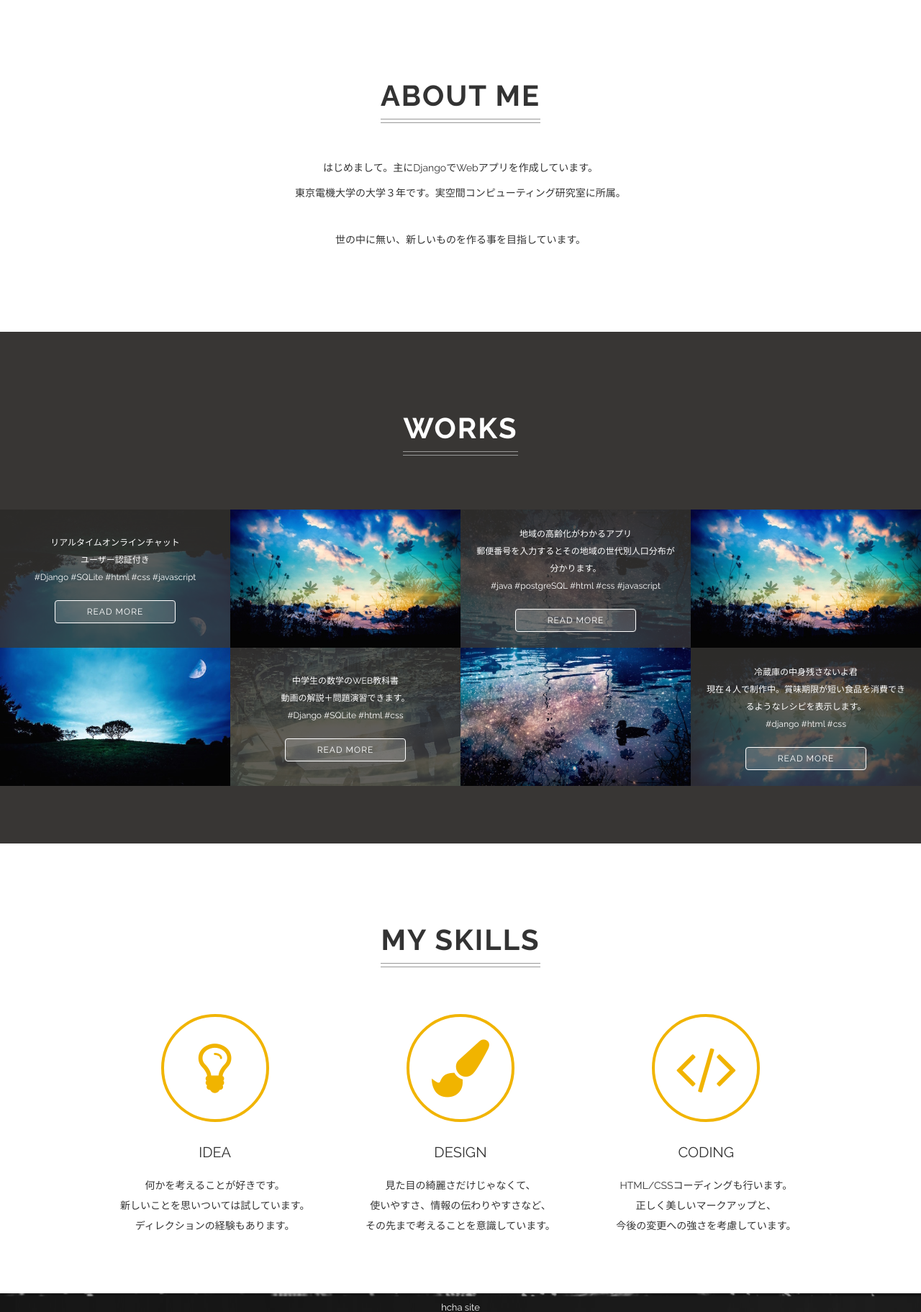
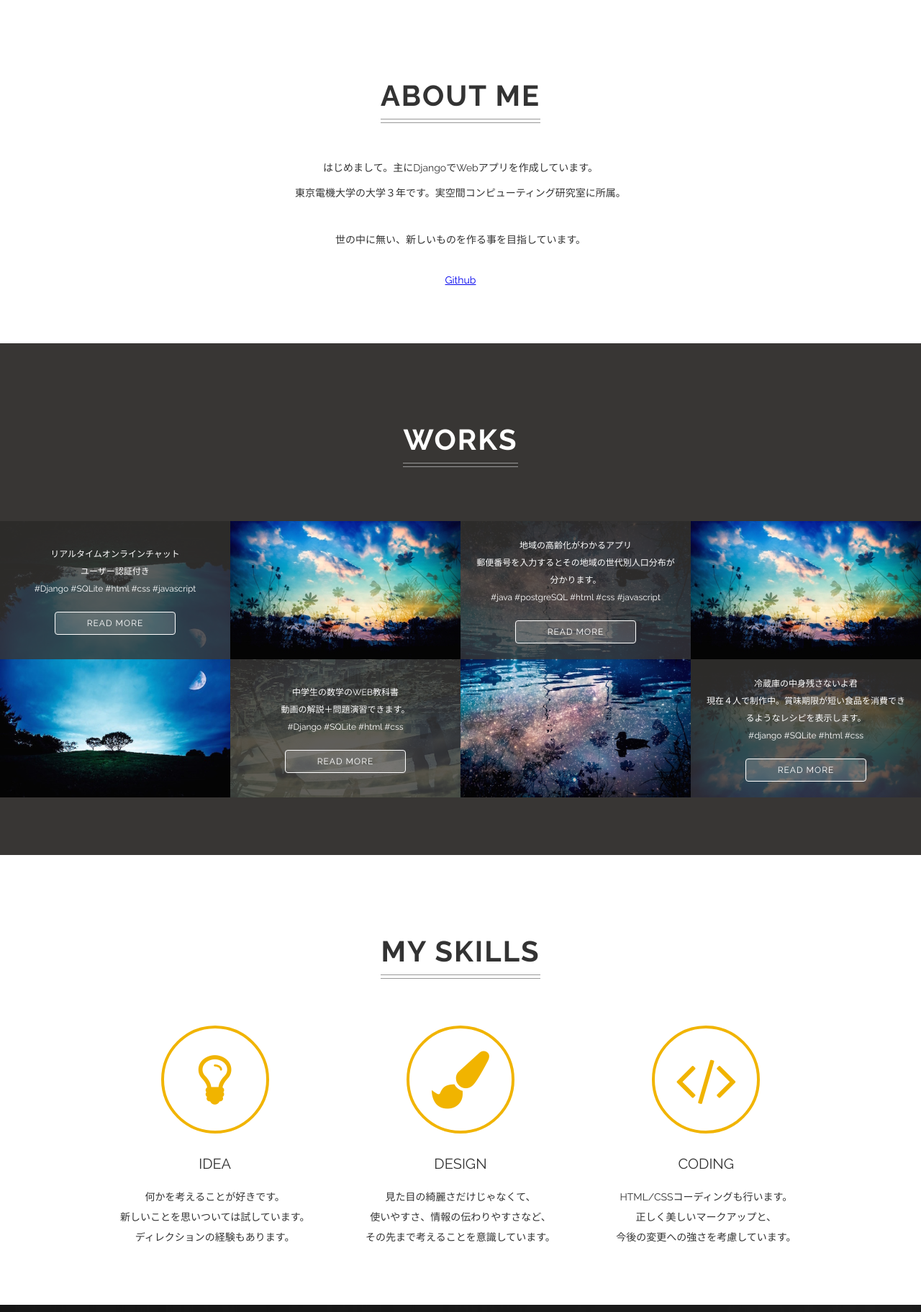
Before and after one commit to h-cha/hcha.com, a Django app: template hello/templates/hello/index.html in a window 1280 px wide. Shown: the part 599-2422 px from the top of the page at 72% size. Run offline with Django 3.2, Linux system fonts and the light colour scheme; the template is opened without the code that fills it, so the values that code supplies are empty; some libraries are stand-ins or nearby versions.

Commit message:
20201109

```diff
--- a/hello/templates/hello/index.html
+++ b/hello/templates/hello/index.html
@@ -33,10 +33,10 @@
     <p class="about-text">
       世の中に無い、新しいものを作る事を目指しています。<br>
     </p>
-    <a href="https://github.com/h-cha" title="GitHub"></a>
+    <a href="https://github.com/h-cha" title="GitHub">Github</a>
     <!--<i class="fab fa-github icon-style"></i>-->
   </section>
-  <section class="works">
+  <section class="works" id="works">
     <h2 class="heading">WORKS</h2>
     <div class="works-wrapper">
       <div class="work-box tree">
@@ -85,7 +85,7 @@
             <p class="work-text">
               冷蔵庫の中身残さないよ君<br>
               現在４人で制作中。賞味期限が短い食品を消費できるようなレシピを表示します。<br>
-              #django #html #css<br>
+              #django #SQLite #html #css<br>
               <a href="#" class="button button-ghost">READ MORE</a>
             </p>
           </div>
--- a/web_test/urls.py
+++ b/web_test/urls.py
@@ -19,5 +19,5 @@
 
 urlpatterns = [
     path('admin/', admin.site.urls),
-    path('hello/',hello.index)
+    path('/',hello.index)
 ]
```
